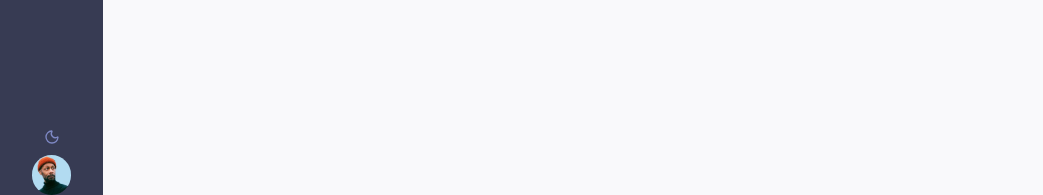
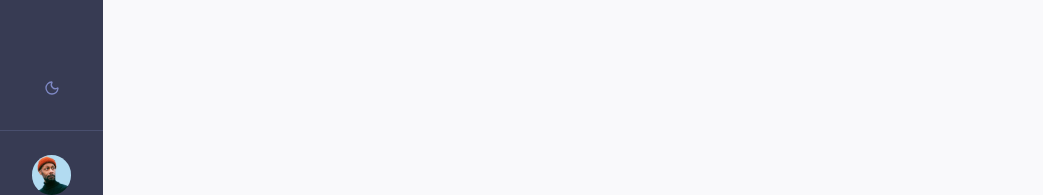
Before and after one commit to kushyzee/invoice-app, a Next.js app: page / in a window 1280 px wide. Shown: the part 605-800 px from the top of the page, without its empty margins (0-1043 px from the left). Built offline with nearby package versions, Linux system fonts and the light colour scheme.

Commit message:
feat: update README with comprehensive features and tech stack; enhance DesktopSidebar and InvoicePageCard styles; refine ItemSchema validation

```diff
--- a/components/layout/DesktopSidebar.tsx
+++ b/components/layout/DesktopSidebar.tsx
@@ -7,10 +7,10 @@ export default function DesktopSidebar({ mounted }: { mounted: boolean }) {
   return (
     <header className="fixed top-0 bottom-0 left-0 hidden w-[103px] flex-col items-center justify-between bg-sidebar lg:flex">
       <LogoWrapper />
-      <div className="flex w-full flex-col items-center">
+      <div className="flex w-full flex-col items-center gap-6">
         <ThemeSwitcher mounted={mounted} />
 
-        <div className="h-full w-px bg-sidebar-border" />
+        <div className="h-px w-full bg-sidebar-border" />
 
         <div className="flex items-center justify-center px-6 md:px-8">
           <Image
--- a/features/invoices/components/InvoicePageCard.tsx
+++ b/features/invoices/components/InvoicePageCard.tsx
@@ -45,7 +45,7 @@ export default function InvoicePageCard({ id }: { id: string }) {
           <span className="text-sm text-invoice-grey">Status</span>
           <StatusBadge status={invoice.status} />
         </div>
-        <div className="hidden items-center gap-2 md:flex">
+        <div className="mb-6 hidden items-center gap-2 md:flex">
           {!isPaid && (
             <ModalTrigger
               buttonText="Edit"
--- a/features/invoices/schemas.ts
+++ b/features/invoices/schemas.ts
@@ -11,7 +11,7 @@ export const AddressSchema = z.object({
 })
 
 export const ItemSchema = z.object({
-  id: z.string().optional(),
+  id: z.string(),
   name: z.string().min(1, "can't be empty"),
   quantity: z
     .number({ message: "can't be empty" })
```
Also changed, not shown: 1 other file (tests, documents, lock files or other folders).
